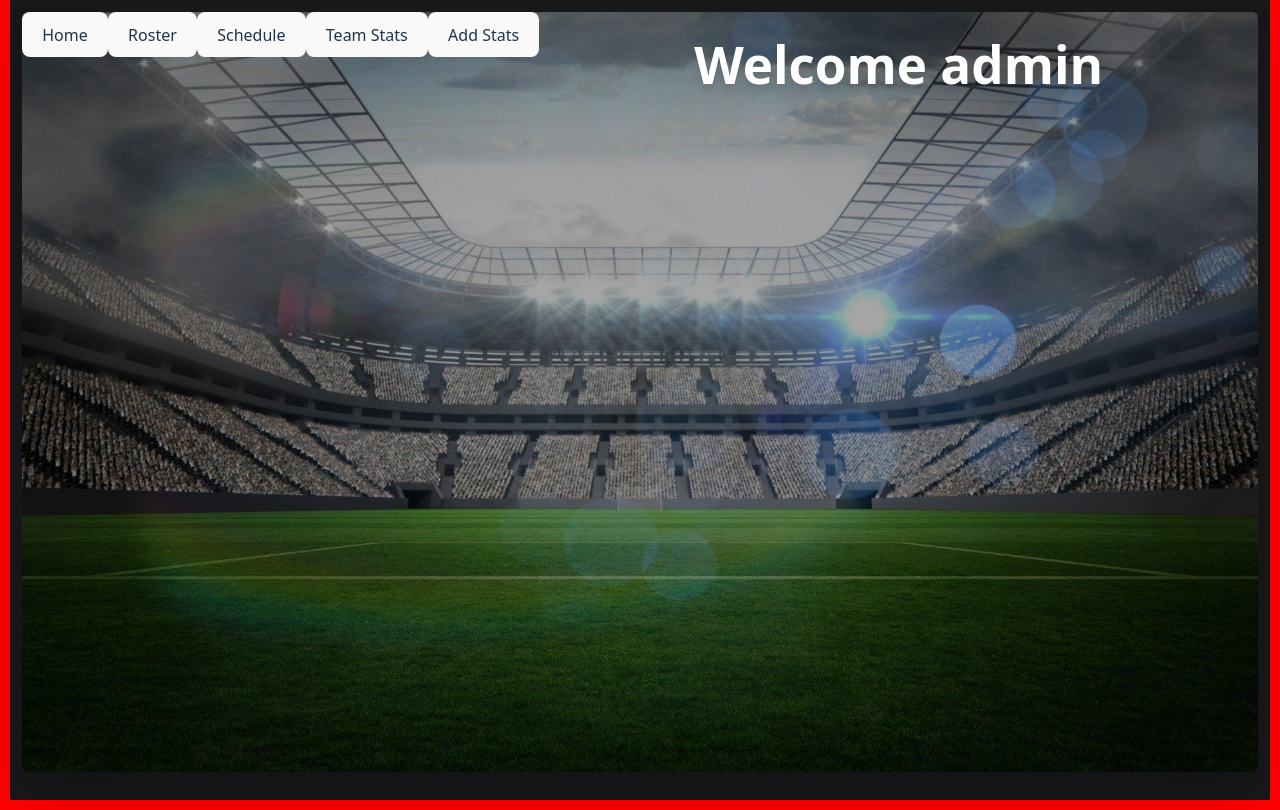
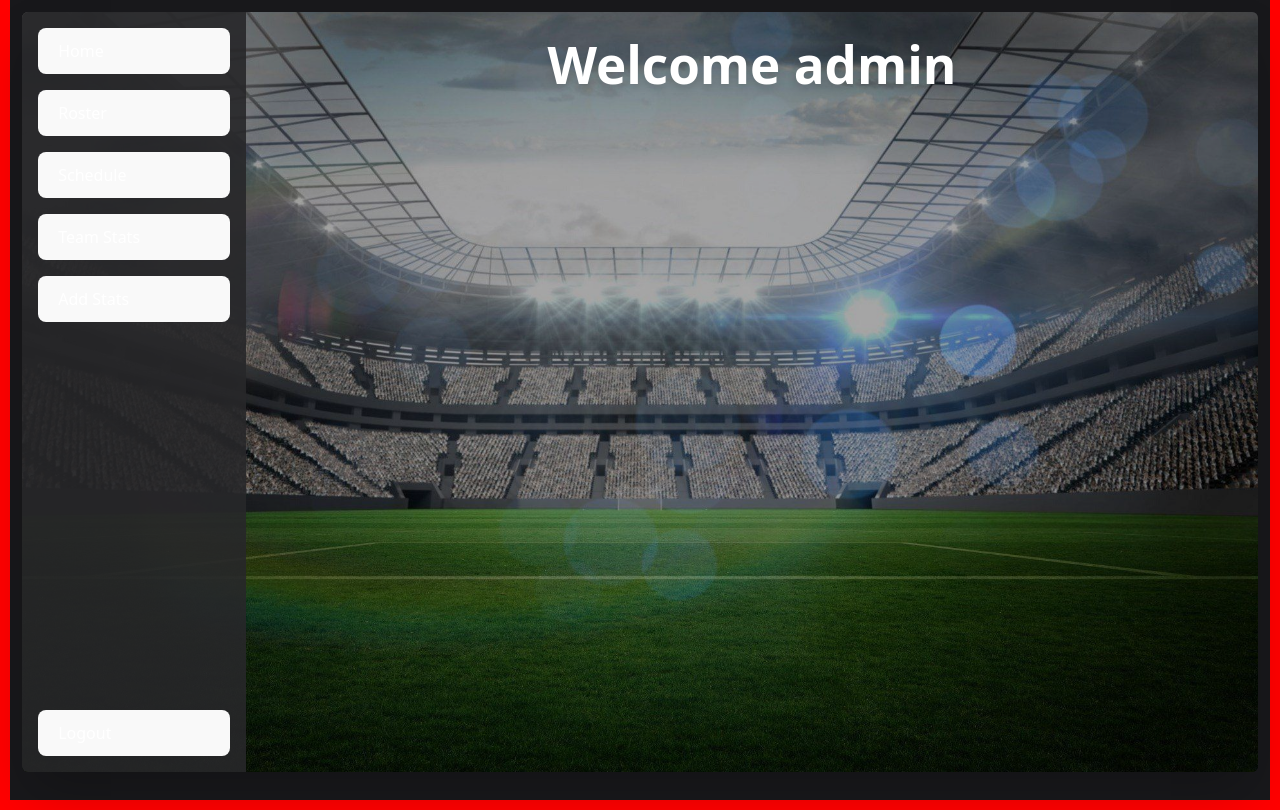
Before and after one commit to Qeuch/Capstone, a React app in the folder frontend/: page /main in a window 1280 px wide. Built offline with nearby package versions, Linux system fonts and the light colour scheme; the HTML template or start-up script is replaced by a standard one.

Commit message:
Added NavBar

```diff
--- a/frontend/src/Components/NavBar.jsx
+++ b/frontend/src/Components/NavBar.jsx
@@ -1,15 +1,32 @@
-import { useNavigate } from "react-router-dom";
+import { useNavigate, useLocation } from "react-router-dom";
+import SideButton from "./SideButton";
 
 export default function NavBar() {
   const navigate = useNavigate();
+  const location = useLocation();
+
+  const links = [
+    { label: "Home", path: "" },
+    { label: "Roster", path: "roster" },
+    { label: "Schedule", path: "schedule" },
+    { label: "Team Stats", path: "teamstats" },
+    { label: "Add Stats", path: "addstats" },
+  ];
 
   return (
-    <div>
-      <button onClick={() => navigate("")}>Home</button>
-      <button onClick={() => navigate("roster")}>Roster</button>
-      <button onClick={() => navigate("schedule")}>Schedule</button>
-      <button onClick={() => navigate("teamstats")}>Team Stats</button>
-      <button onClick={() => navigate("addstats")}>Add Stats</button>
-    </div>
+    <aside className="w-56 bg-zinc-800/90 p-4 flex flex-col gap-4 text-white">
+      {links.map((link) => (
+        <SideButton
+          key={link.path}
+          label={link.label}
+          active={location.pathname.includes(link.path)}
+          onClick={() => navigate(link.path)}
+        />
+      ))}
+
+      <div className="mt-auto">
+        <SideButton label="Logout" danger onClick={() => navigate("/")} />
+      </div>
+    </aside>
   );
 }
--- a/frontend/src/Components/SideButton.jsx
+++ b/frontend/src/Components/SideButton.jsx
@@ -1,6 +1,7 @@
-export default function SideButton({ label, active, danger }) {
+export default function SideButton({ label, active, danger, onClick }) {
   return (
     <button
+      onClick={onClick}
       className={`
         w-full rounded-xl px-4 py-3 text-left text-lg
         transition-all duration-300 ease-in-out
```
